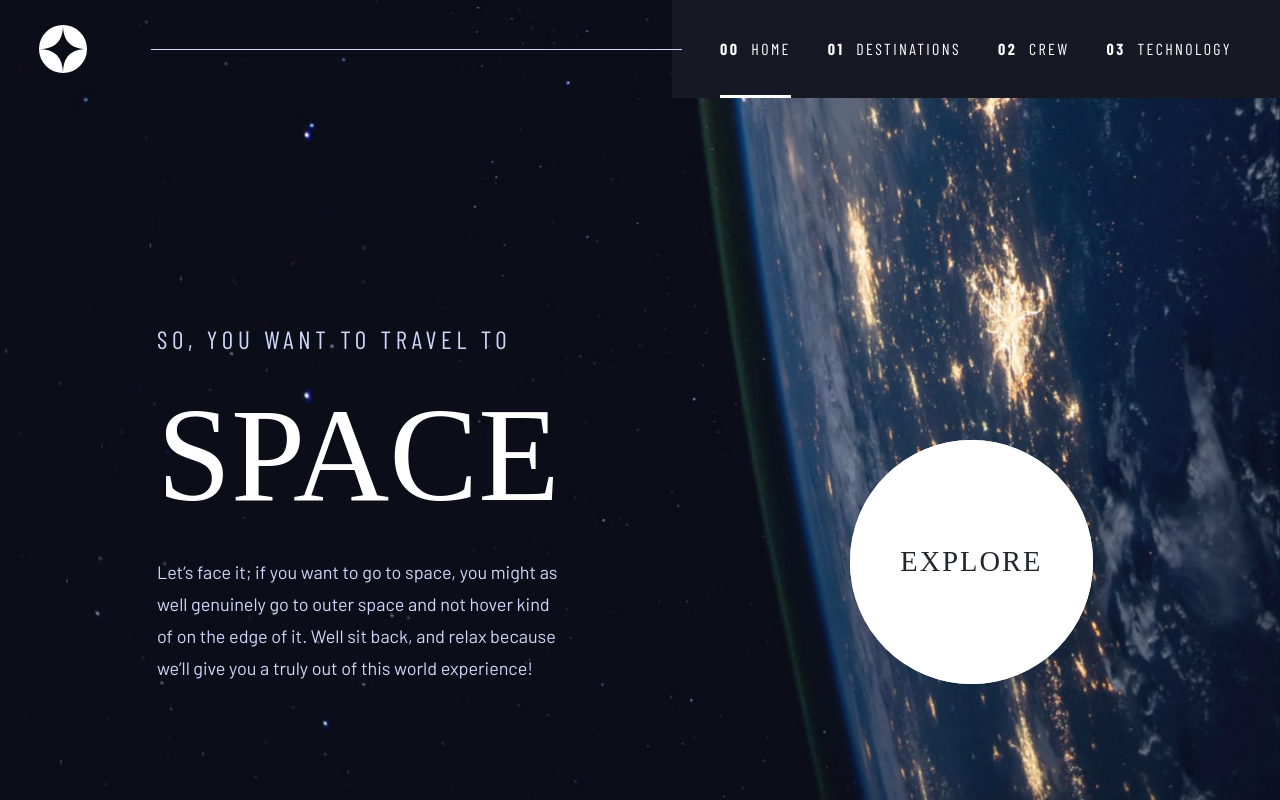
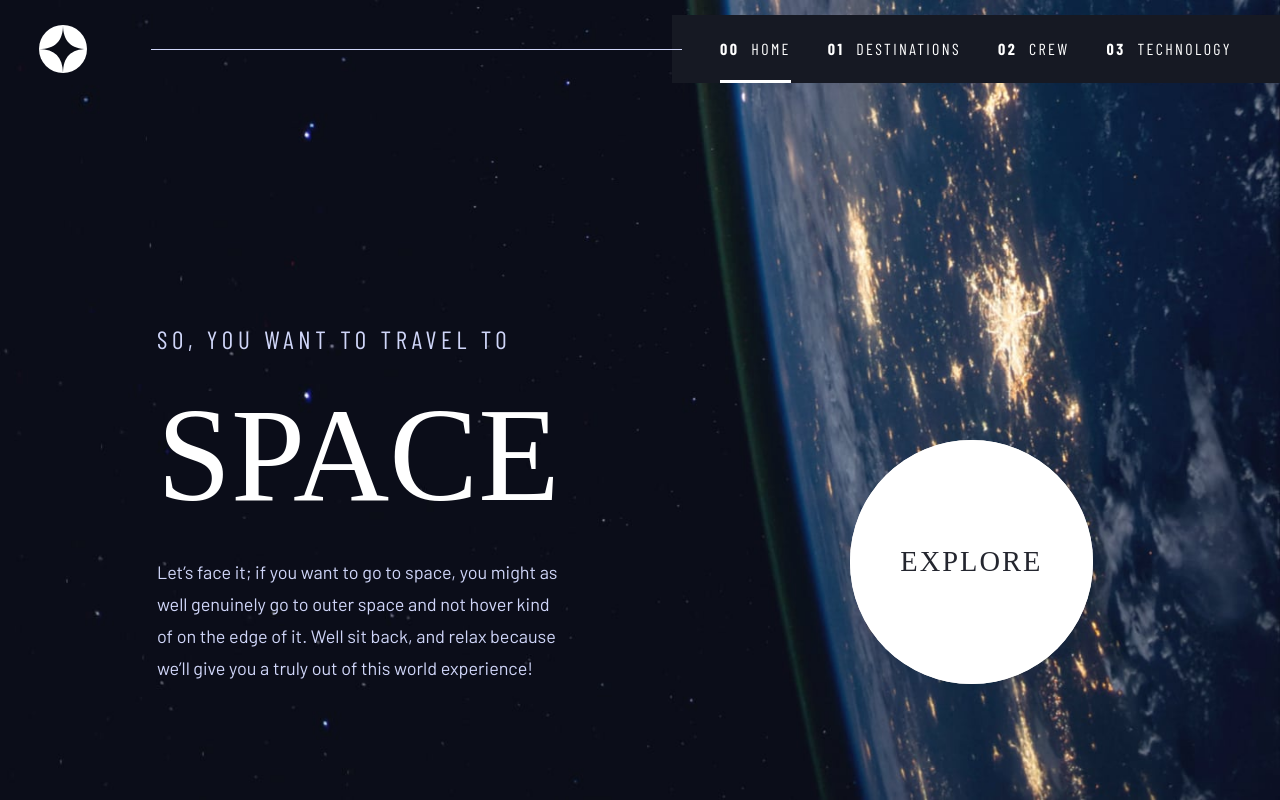
Before and after one commit to A-Awad1/Space-Tourism-Website, a Vue app: page / in a window 1280 px wide. Built offline with nearby package versions, Linux system fonts and the light colour scheme; a web font is replaced by a local one.

Commit message:
updates in multiple files

```diff
--- a/src/components/AppNav.vue
+++ b/src/components/AppNav.vue
@@ -71,7 +71,12 @@ nav {
     }
   }
   @include xxLarge {
-    padding: 4.5vh 0 0 6vh;
+    padding: 40px 0 0 55px;
+  }
+  @include smallHeight {
+    @include small {
+      padding: 15px 0 0 39px;
+    }
   }
   > img {
     &:first-of-type {
@@ -161,6 +166,11 @@ nav {
         padding: 40px 0;
         font-size: 14px;
       }
+      @include smallHeight {
+        @include small {
+          padding: 25px 0;
+        }
+      }
       @include xLarge {
         font-size: 16px;
       }
--- a/src/scss/DividedFiles/helpers/mixins/_responsive.scss
+++ b/src/scss/DividedFiles/helpers/mixins/_responsive.scss
@@ -33,3 +33,8 @@
     @content;
   }
 }
+@mixin smallHeight {
+  @media (max-height: 898px) {
+    @content;
+  }
+}
--- a/src/views/HomeView.vue
+++ b/src/views/HomeView.vue
@@ -31,7 +31,7 @@ export default {
 <style lang="scss">
 #app {
   background-image: url(../assets/home/background-home-mobile.jpg);
-  @include medium {
+  @include small {
     background-image: url(../assets/home/background-home-tablet.jpg);
   }
   @include large {
```
